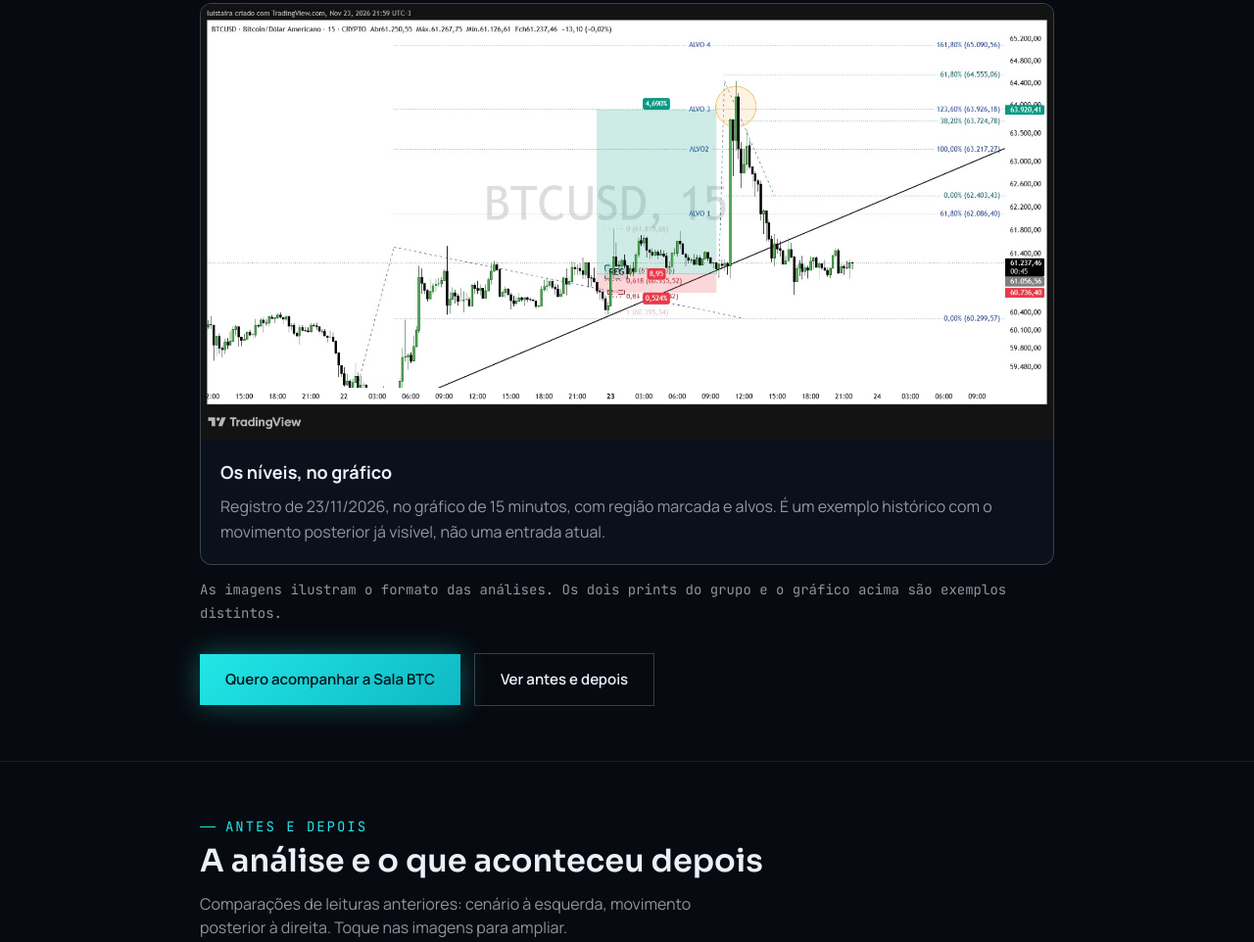
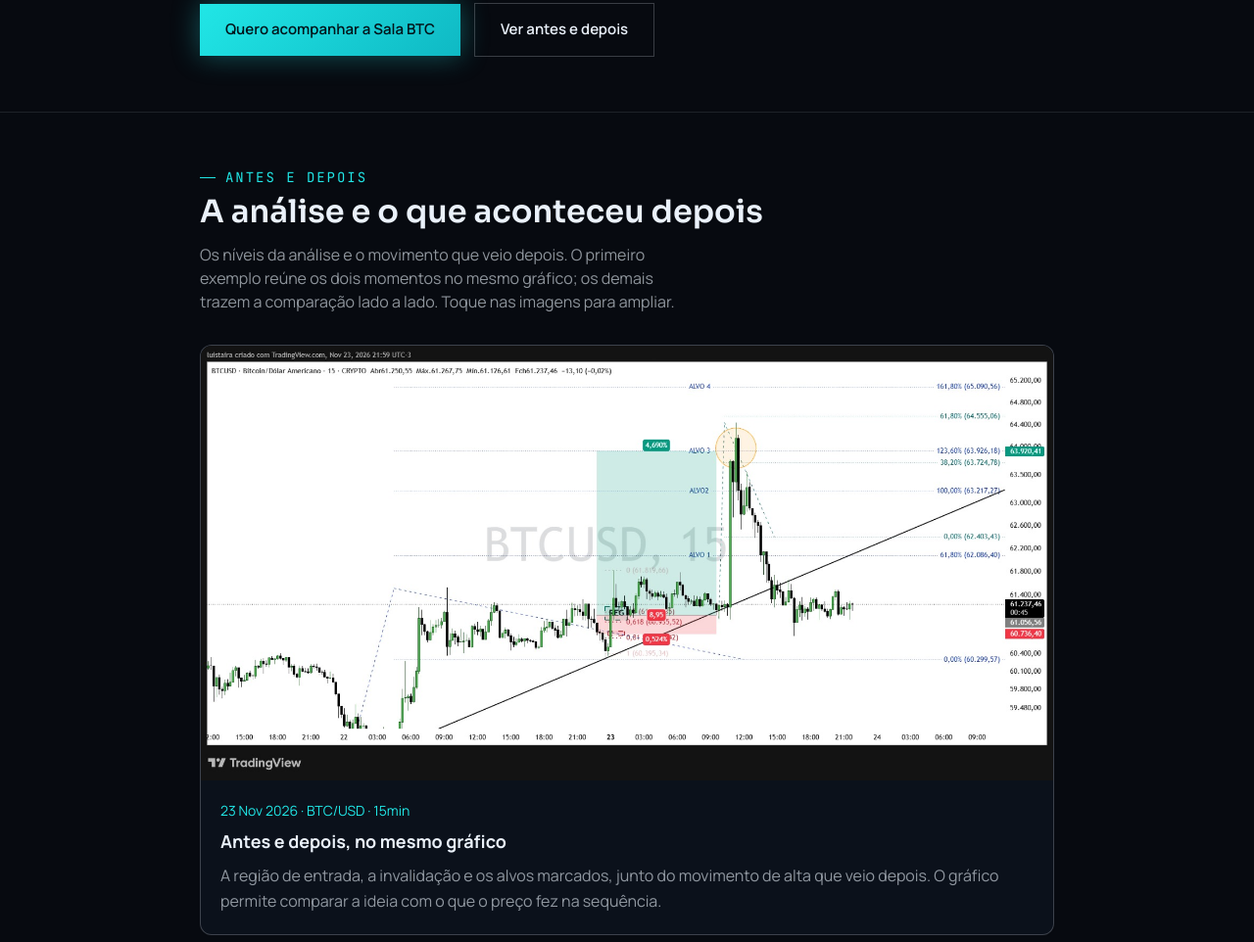
Before and after one commit to tairaluis/tairatrader, a plain HTML site: page sala-btc/index.html in a window 1280 px wide. Shown: the part 2223-3185 px from the top of the page at 98% size. Drawn offline with Linux system fonts and the light colour scheme.

Commit message:
Destaca grafico de novembro como antes e depois

```diff
--- a/sala-btc/index.html
+++ b/sala-btc/index.html
@@ -582,14 +582,14 @@
     <figure class="example-card"><a href="images/grupo-cenario-macro.png" target="_blank" rel="noopener noreferrer" aria-label="Ampliar print da leitura macro no WhatsApp"><img src="images/grupo-cenario-macro.png" alt="Mensagens reais da Sala BTC no WhatsApp, com atualização da contagem macro e comentários de Luis Taira" width="566" height="849" loading="lazy"></a><figcaption class="example-caption"><h3>A visão macro</h3><p>O cenário maior e o raciocínio por trás da leitura, com atualizações no próprio grupo.</p></figcaption></figure>
     <figure class="example-card"><a href="images/grupo-ideia-entrada.png" target="_blank" rel="noopener noreferrer" aria-label="Ampliar print da ideia de entrada no WhatsApp"><img src="images/grupo-ideia-entrada.png" alt="Mensagem real da Sala BTC com região para testar entrada long, gráfico de cinco minutos e comentário sobre stop curto" width="558" height="854" loading="lazy"></a><figcaption class="example-caption"><h3>As ideias de curto prazo</h3><p>Regiões de interesse no gráfico e comentários sobre a entrada e o risco da ideia.</p></figcaption></figure>
   </div>
-  <figure class="example-card chart-example"><a href="images/exemplo-btc-23nov.png" target="_blank" rel="noopener noreferrer" aria-label="Ampliar gráfico de Bitcoin de 23 de novembro"><img src="images/exemplo-btc-23nov.png" alt="Gráfico histórico BTCUSD de 15 minutos, registrado em 23 de novembro de 2026, com região marcada, invalidação e alvos, mostrando o movimento posterior" width="1600" height="817" loading="lazy"></a><figcaption class="example-caption"><h3>Os níveis, no gráfico</h3><p>Registro de 23/11/2026, no gráfico de 15 minutos, com região marcada e alvos. É um exemplo histórico com o movimento posterior já visível, não uma entrada atual.</p></figcaption></figure>
-  <p class="fine">As imagens ilustram o formato das análises. Os dois prints do grupo e o gráfico acima são exemplos distintos.</p>
   <div class="cta-row section-cta"><a href="#preco" class="btn btn-primary">Quero acompanhar a Sala BTC</a><a href="#antes-depois" class="btn btn-ghost">Ver antes e depois</a></div>
 </div></section>
 <section id="antes-depois"><div class="wrap">
   <div class="eyebrow">Antes e depois</div><h2>A análise e o que aconteceu depois</h2>
-  <p class="section-lead">Comparações de leituras anteriores: cenário à esquerda, movimento posterior à direita. Toque nas imagens para ampliar.</p>
-  <div class="example-gallery"><figure class="example-card">
+  <p class="section-lead">Os níveis da análise e o movimento que veio depois. O primeiro exemplo reúne os dois momentos no mesmo gráfico; os demais trazem a comparação lado a lado. Toque nas imagens para ampliar.</p>
+  <div class="example-gallery">
+    <figure class="example-card"><a href="images/exemplo-btc-23nov.png" target="_blank" rel="noopener noreferrer" aria-label="Ampliar antes e depois de Bitcoin de 23 de novembro"><img src="images/exemplo-btc-23nov.png" alt="Antes e depois no mesmo gráfico BTCUSD de 15 minutos: região de entrada, invalidação e alvos marcados, com o movimento posterior visível em 23 de novembro de 2026" width="1600" height="817" loading="lazy"></a><figcaption class="example-caption"><span class="example-date">23 Nov 2026 · BTC/USD · 15min</span><h3>Antes e depois, no mesmo gráfico</h3><p>A região de entrada, a invalidação e os alvos marcados, junto do movimento de alta que veio depois. O gráfico permite comparar a ideia com o que o preço fez na sequência.</p></figcaption></figure>
+    <figure class="example-card">
             <a href="images/antes-depois/01-14set.webp" target="_blank" rel="noopener noreferrer" aria-label="Ampliar comparação de antes e depois"><img src="images/antes-depois/01-14set.webp" alt="Antes e depois: análise de 14 Set · BTC/USD · 1h e o que o mercado fez em seguida" width="1536" height="831" loading="lazy"></a>
             <figcaption class="example-caption">
               <span class="example-date">14 Set · BTC/USD · 1h</span>
```
